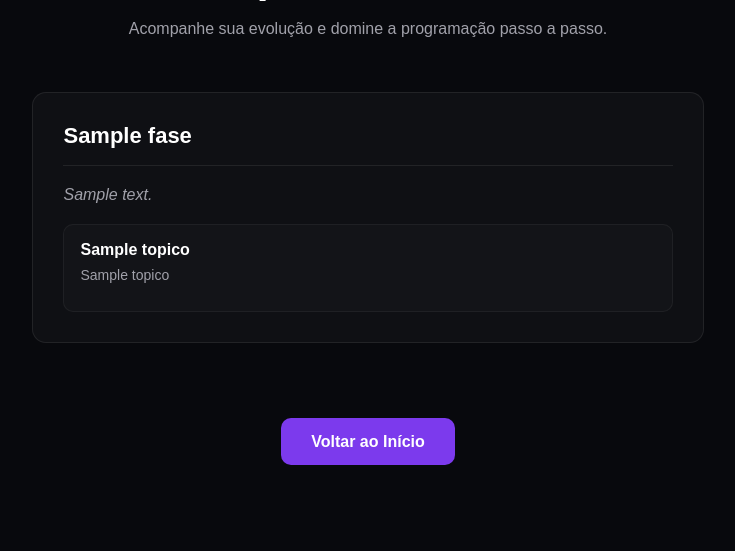
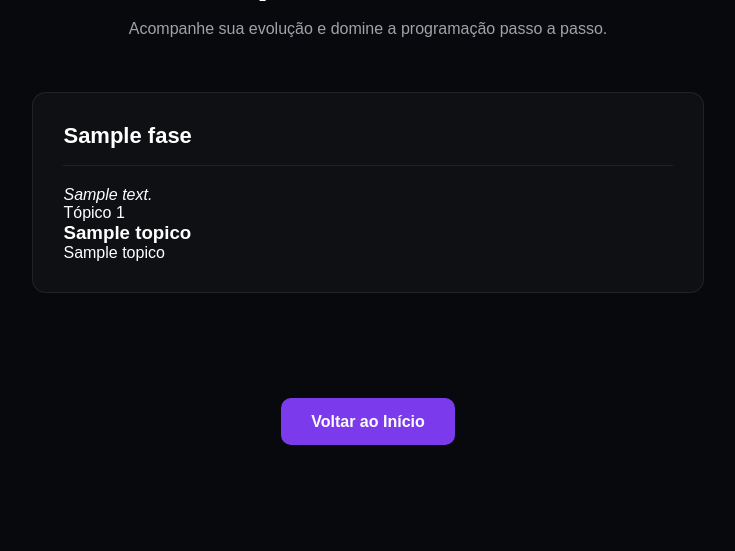
Before and after one commit to wander671/studyroom, a Flask app: template templates/mapa.html in a window 1280 px wide. Shown: the part 322-873 px from the top of the page, without its empty margins (272-1007 px from the left). After the commit the page ends 767 px from the top, so only its background shows below. Run offline with Flask 3, Linux system fonts and the light colour scheme; the template is opened without the code that fills it: most values are stand-ins (such as "Sample title", 1, 10 or a date in 2020).

Commit message:
refactor: melhora layout e estrutura dos cards do mapa de carreira

```diff
--- a/templates/mapa.html
+++ b/templates/mapa.html
@@ -17,16 +17,21 @@
                 {% for fase in fases %}
                     <div class="modulo">
                         <h2>{{ fase.titulo }}</h2>
-                        <p style="color: #a1a1aa; margin-bottom: 20px; font-weight: normal;"><em>{{ fase.descricao }}</em></p>
+                        <p class="fase-descricao"><em>{{ fase.descricao }}</em></p>
 
-                        <div style="display: flex; flex-direction: column; gap: 20px;">
+                        <div class="topicos-grid">
                             {% for topico in fase.topicos %}
-                                <div class="aula" style="background: rgba(255, 255, 255, 0.02); padding: 16px; border-radius: 10px; border: 1px solid rgba(255, 255, 255, 0.05);">
-                                    <p style="color: #ffffff; font-size: 16px; margin-bottom: 8px;">{{ topico[1] }}</p>
-                                    <p style="color: #a1a1aa; font-weight: normal; font-size: 14px; margin-bottom: 12px;">{{ topico[2] }}</p>
+                                <div class="aula-card">
+                                    <div class="aula-badge">Tópico {{ loop.index }}</div>
+                                    <h3>{{ topico[1] }}</h3>
+
+                                    <p class="aula-texto">{{ topico[2] }}</p>
 
                                     {% if topico[3] %}
-                                        <pre><code>{{ topico[3] }}</code></pre>
+                                        <div class="codigo-box">
+                                            <span class="codigo-label">Exemplo Prático</span>
+                                            <pre><code>{{ topico[3] }}</code></pre>
+                                        </div>
                                     {% endif %}
                                 </div>
                             {% else %}
@@ -40,7 +45,7 @@
             {% endif %}
         </div>
 
-        <div style="text-align: center; margin-bottom: 40px;">
+        <div style="text-align: center; margin-bottom: 40px; margin-top: 30px;">
             <a href="{{ url_for('home') }}" class="primary-button">Voltar ao Início</a>
         </div>
 
```
